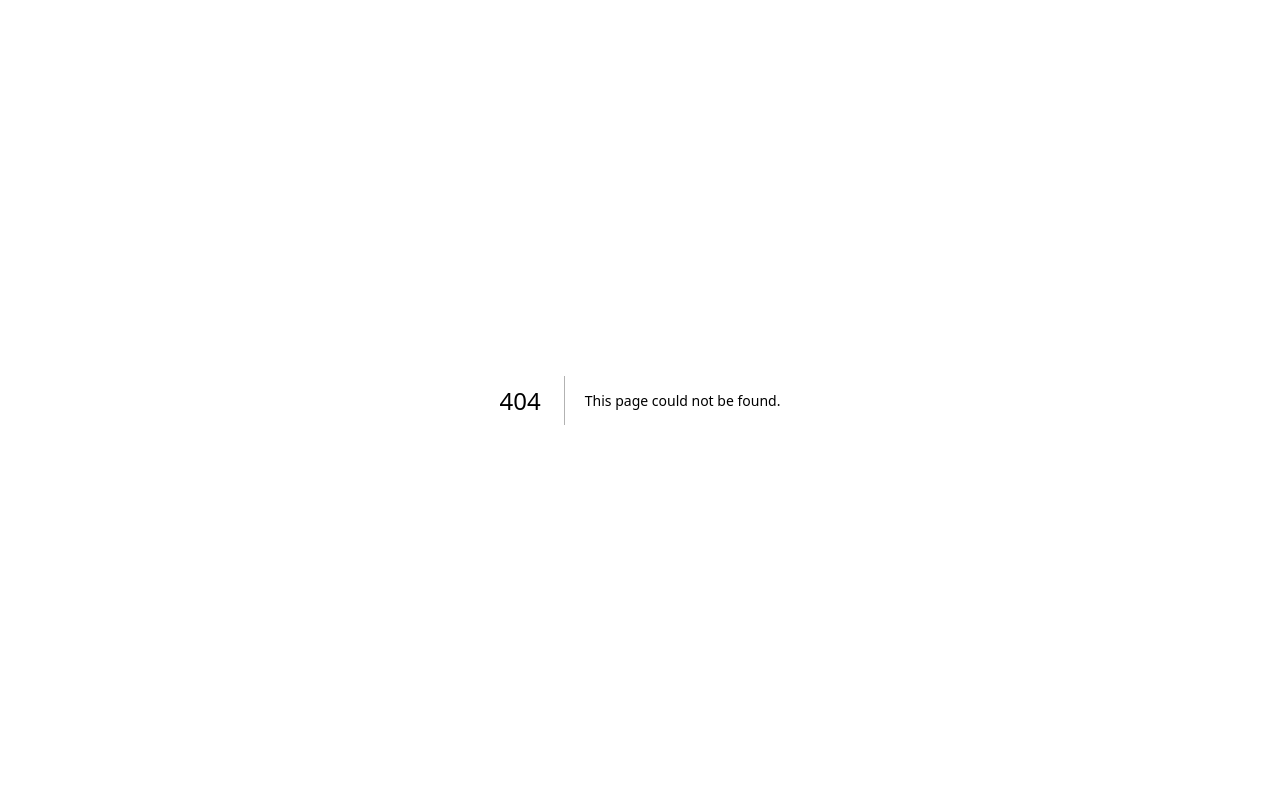
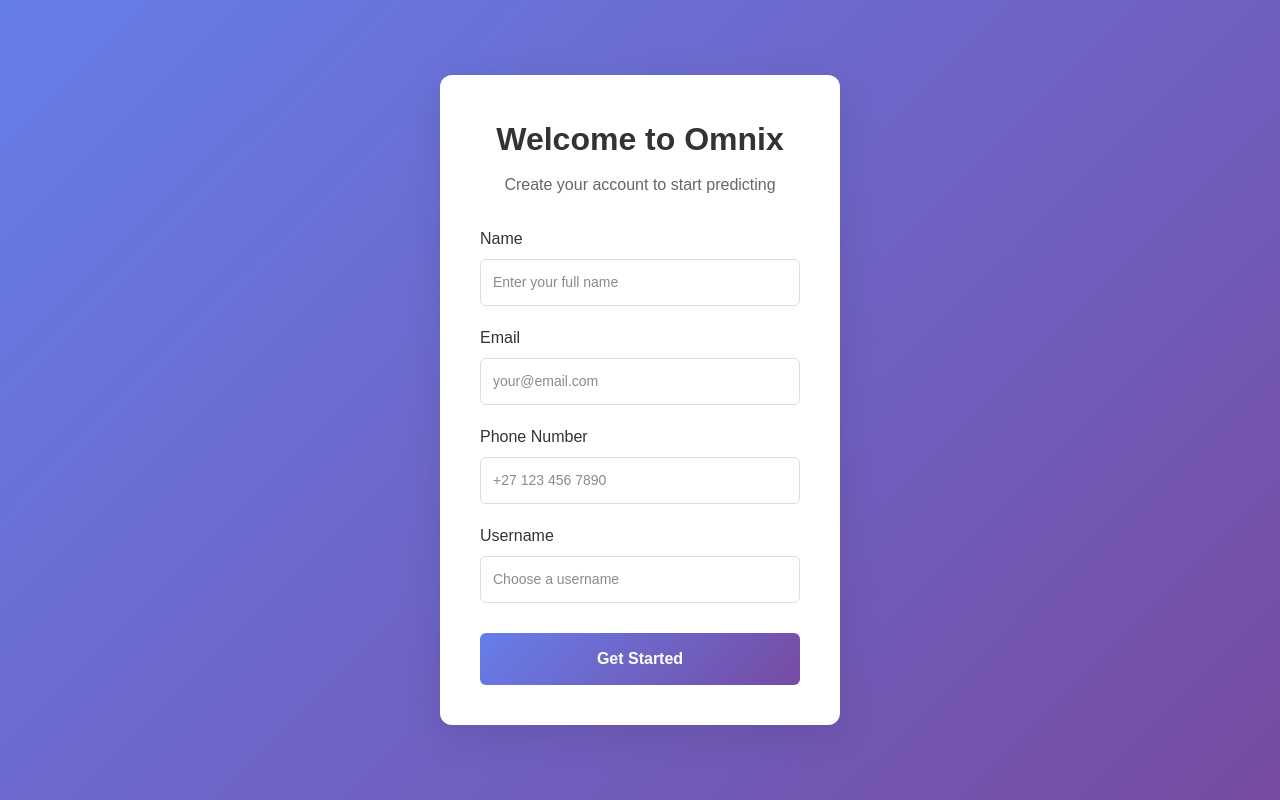
Before and after one commit to Srubin18/omnix-app, a Next.js app: page / in a window 1280 px wide. Before the commit this address had no page. Built offline with nearby package versions, Linux system fonts and the light colour scheme.

Commit message:
Create page.tsx

```diff
--- /dev/null
+++ b/app/page.tsx
@@ -0,0 +1,193 @@
+"use client";
+
+import { useState } from "react";
+import { useRouter } from "next/navigation";
+
+export default function LoginPage() {
+  const router = useRouter();
+  const [formData, setFormData] = useState({
+    name: "",
+    email: "",
+    phone: "",
+    username: "",
+  });
+
+  const handleSubmit = (e: React.FormEvent) => {
+    e.preventDefault();
+
+    // Validate all fields are filled
+    if (!formData.name || !formData.email || !formData.phone || !formData.username) {
+      alert("Please fill in all fields");
+      return;
+    }
+
+    // Store user in localStorage
+    localStorage.setItem("omnix-user", JSON.stringify(formData));
+
+    // Redirect to home
+    router.push("/home");
+  };
+
+  return (
+    <div style={{
+      minHeight: "100vh",
+      display: "flex",
+      alignItems: "center",
+      justifyContent: "center",
+      background: "linear-gradient(135deg, #667eea 0%, #764ba2 100%)",
+      padding: "20px"
+    }}>
+      <div style={{
+        background: "white",
+        padding: "40px",
+        borderRadius: "12px",
+        boxShadow: "0 10px 40px rgba(0,0,0,0.1)",
+        width: "100%",
+        maxWidth: "400px"
+      }}>
+        <h1 style={{
+          fontSize: "32px",
+          fontWeight: "bold",
+          marginBottom: "10px",
+          color: "#333",
+          textAlign: "center"
+        }}>
+          Welcome to Omnix
+        </h1>
+        <p style={{
+          color: "#666",
+          marginBottom: "30px",
+          textAlign: "center"
+        }}>
+          Create your account to start predicting
+        </p>
+
+        <form onSubmit={handleSubmit}>
+          <div style={{ marginBottom: "20px" }}>
+            <label style={{
+              display: "block",
+              marginBottom: "8px",
+              color: "#333",
+              fontWeight: "500"
+            }}>
+              Name
+            </label>
+            <input
+              type="text"
+              value={formData.name}
+              onChange={(e) => setFormData({ ...formData, name: e.target.value })}
+              placeholder="Enter your full name"
+              style={{
+                width: "100%",
+                padding: "12px",
+                border: "1px solid #ddd",
+                borderRadius: "6px",
+                fontSize: "14px",
+                boxSizing: "border-box"
+              }}
+              required
+            />
+          </div>
+
+          <div style={{ marginBottom: "20px" }}>
+            <label style={{
+              display: "block",
+              marginBottom: "8px",
+              color: "#333",
+              fontWeight: "500"
+            }}>
+              Email
+            </label>
+            <input
+              type="email"
+              value={formData.email}
+              onChange={(e) => setFormData({ ...formData, email: e.target.value })}
+              placeholder="your@email.com"
+              style={{
+                width: "100%",
+                padding: "12px",
+                border: "1px solid #ddd",
+                borderRadius: "6px",
+                fontSize: "14px",
+                boxSizing: "border-box"
+              }}
+              required
+            />
+          </div>
+
+          <div style={{ marginBottom: "20px" }}>
+            <label style={{
+              display: "block",
+              marginBottom: "8px",
+              color: "#333",
+              fontWeight: "500"
+            }}>
+              Phone Number
+            </label>
+            <input
+              type="tel"
+              value={formData.phone}
+              onChange={(e) => setFormData({ ...formData, phone: e.target.value })}
+              placeholder="+27 123 456 7890"
+              style={{
+                width: "100%",
+                padding: "12px",
+                border: "1px solid #ddd",
+                borderRadius: "6px",
+                fontSize: "14px",
+                boxSizing: "border-box"
+              }}
+              required
+            />
+          </div>
+
+          <div style={{ marginBottom: "30px" }}>
+            <label style={{
+              display: "block",
+              marginBottom: "8px",
+              color: "#333",
+              fontWeight: "500"
+            }}>
+              Username
+            </label>
+            <input
+              type="text"
+              value={formData.username}
+              onChange={(e) => setFormData({ ...formData, username: e.target.value })}
+              placeholder="Choose a username"
+              style={{
+                width: "100%",
+                padding: "12px",
+                border: "1px solid #ddd",
+                borderRadius: "6px",
+                fontSize: "14px",
+                boxSizing: "border-box"
+              }}
+              required
+            />
+          </div>
+
+          <button
+            type="submit"
+            style={{
+              width: "100%",
+              padding: "14px",
+              background: "linear-gradient(135deg, #667eea 0%, #764ba2 100%)",
+              color: "white",
+              border: "none",
+              borderRadius: "6px",
+              fontSize: "16px",
+              fontWeight: "600",
+              cursor: "pointer",
+              transition: "transform 0.2s"
+            }}
+            onMouseOver={(e) => e.currentTarget.style.transform = "translateY(-2px)"}
+            onMouseOut={(e) => e.currentTarget.style.transform = "translateY(0)"}
+          >
+            Get Started
+          </button>
+        </form>
+      </div>
+    </div>
+  );
+}
```
